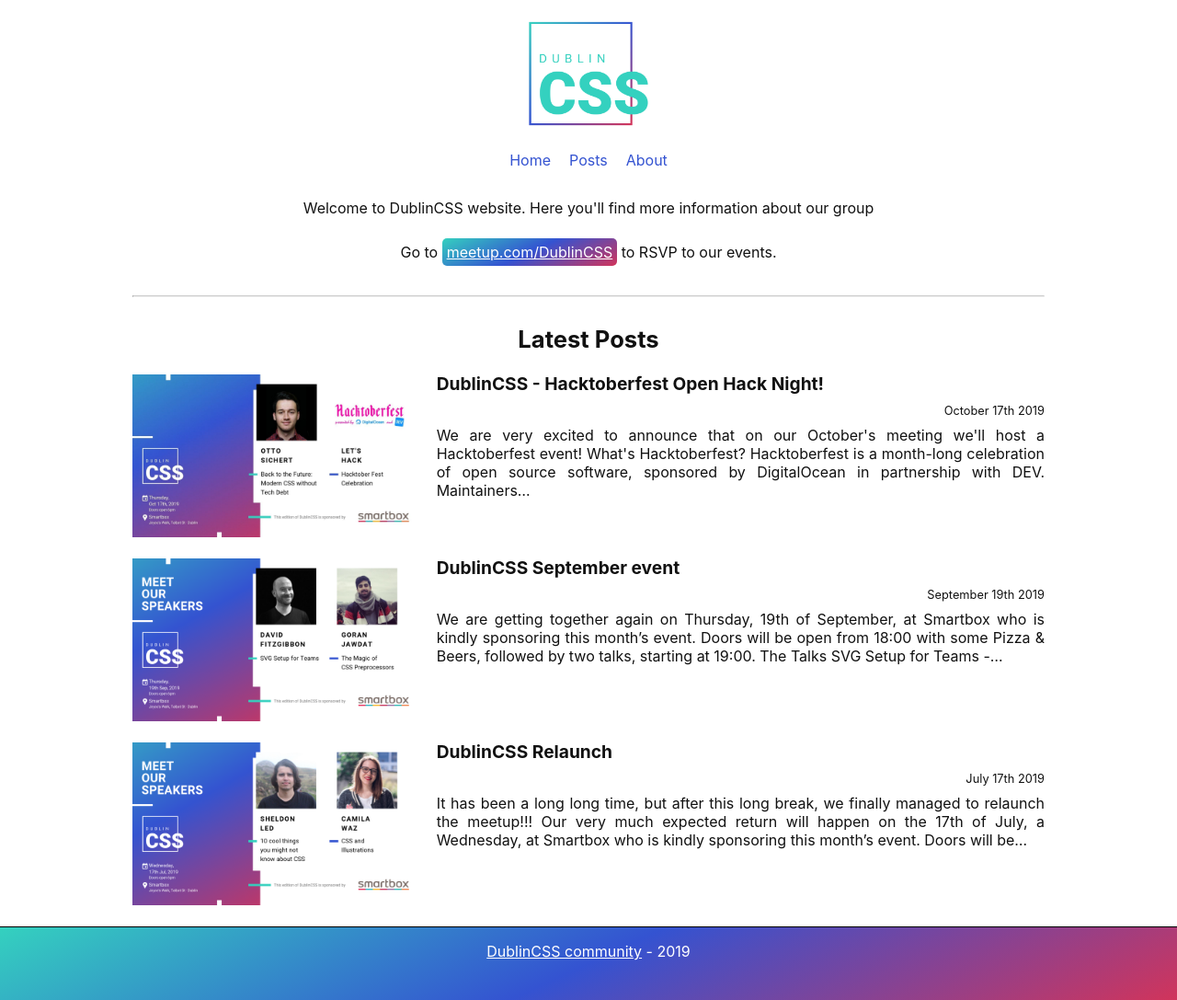
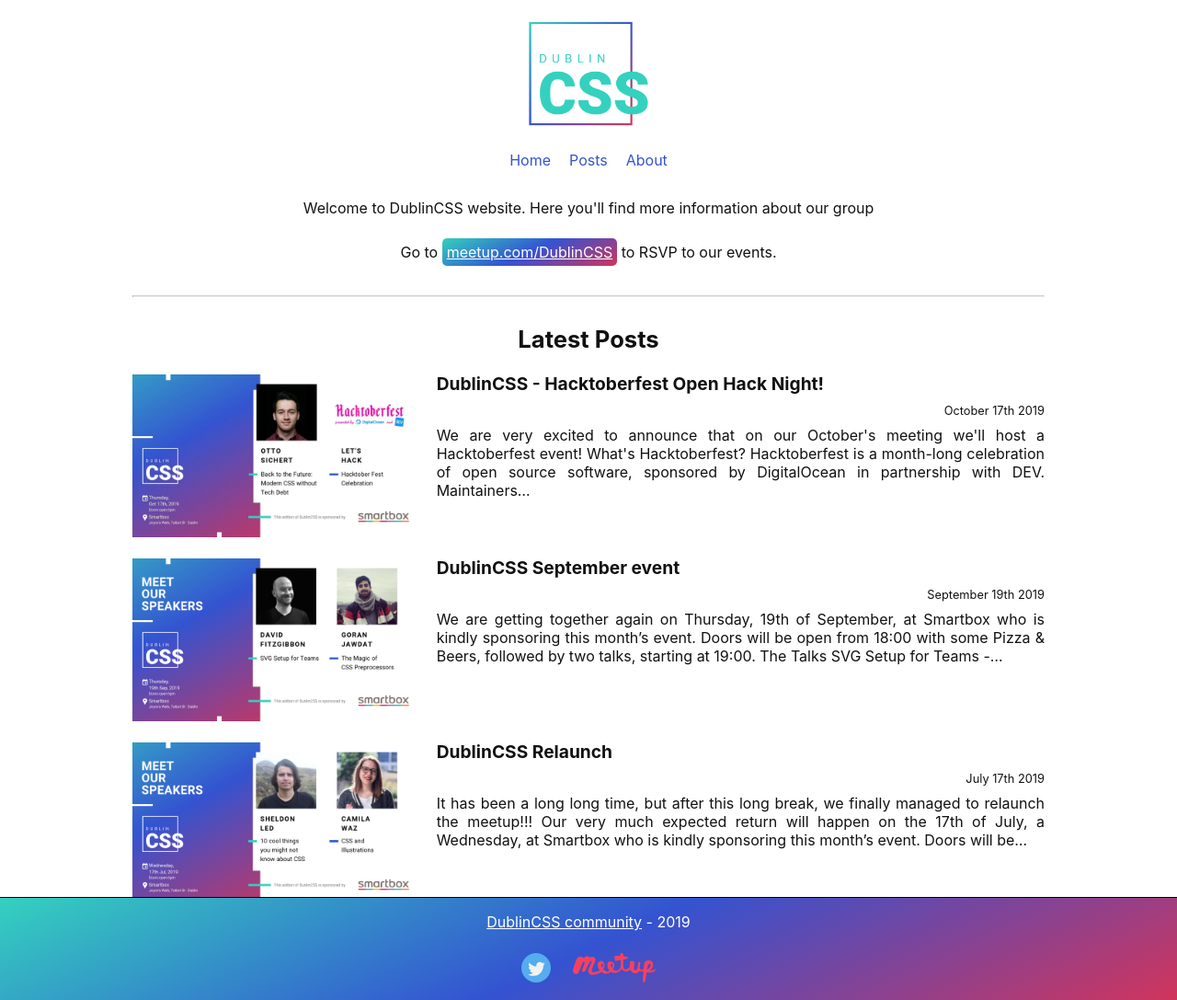
Before and after one commit to dublincss/dublincss.github.io, a Gatsby site: page / in a window 1280 px wide. Shown: the whole page at 92% size. Built offline with nearby package versions, Linux system fonts and the light colour scheme; Gatsby itself is replaced by a stand-in of ours.

Commit message:
#5 Add icons on the footer

```diff
--- a/src/components/footer.js
+++ b/src/components/footer.js
@@ -1,4 +1,6 @@
 import React, { Component } from "react";
+import Twitter from "../images/twitter.svg"
+import Meetup from "../images/meetup.svg"
 
 class Footer extends Component {
   componentDidMount() {
@@ -17,6 +19,12 @@
           target="_blank"
           rel="noopener noreferrer"
         >DublinCSS community</a> - 2019
+
+        <nav class="site-menu">
+          <a aria-current="page" class="site-menu__item" href="https://twitter.com/DublinCSS" target="_blank"> <img src={Twitter} className="site-header__logoFooter" /> </a>
+          <a class="site-menu__item" href="https://meetup.com/DublinCSS" target="_blank"> <img src={Meetup} className="site-header__logoFooter" /> </a>
+        </nav>
+
       </footer>
     );
   }
--- a/src/components/layout.css
+++ b/src/components/layout.css
@@ -136,6 +136,12 @@
   height: 10rem;
 }
 
+.site-header__logoFooter {
+  display: inline;
+  height: 2rem;
+  margin: 1.5rem 0 0;
+}
+
 .site-menu__item {
   padding: 5px 10px;
   text-decoration: none;
@@ -187,7 +193,7 @@
   padding: 1rem;
   bottom: 0;
   display: inline-block;
-  height: 5rem;
+  height: 7rem;
   position: absolute;
   text-align: center;
   width: 100%;
```
Also changed, not shown: src/images/meetup.svg (added), src/images/twitter.svg (added), 1 other file.
